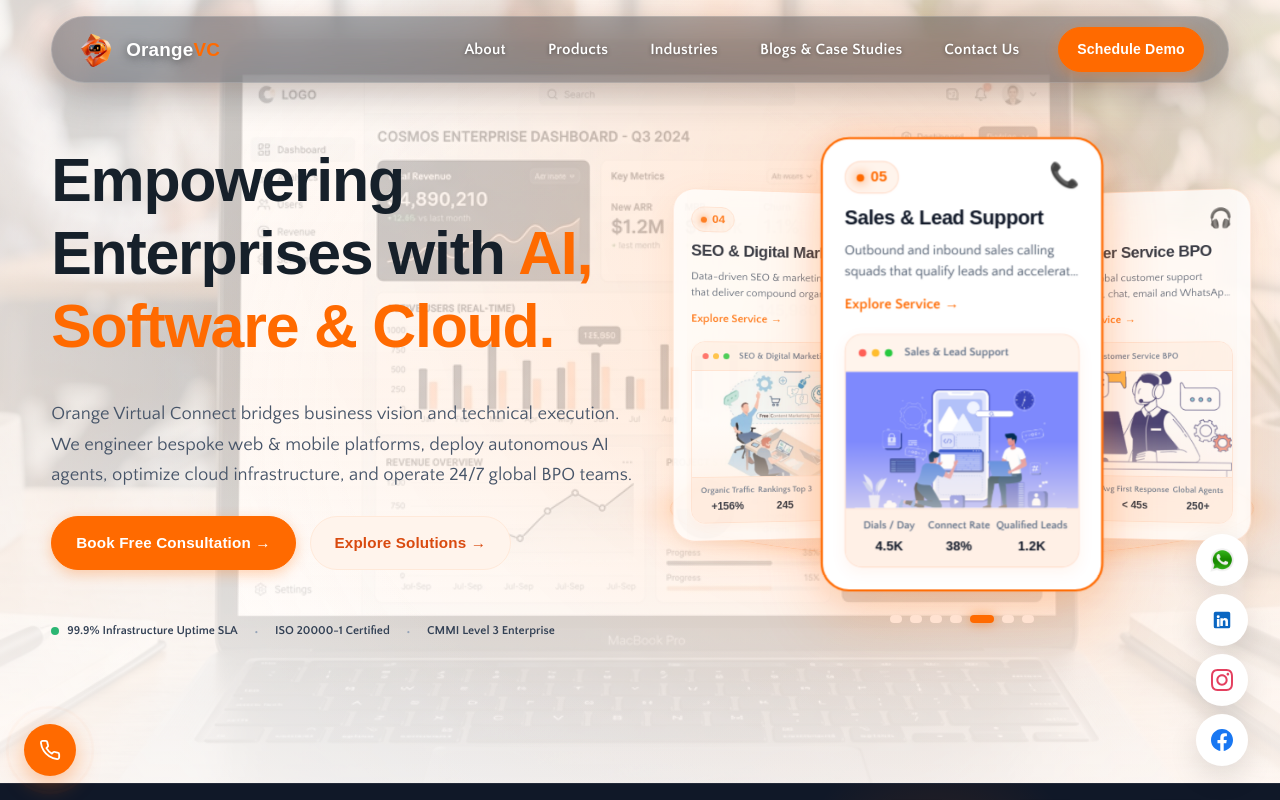
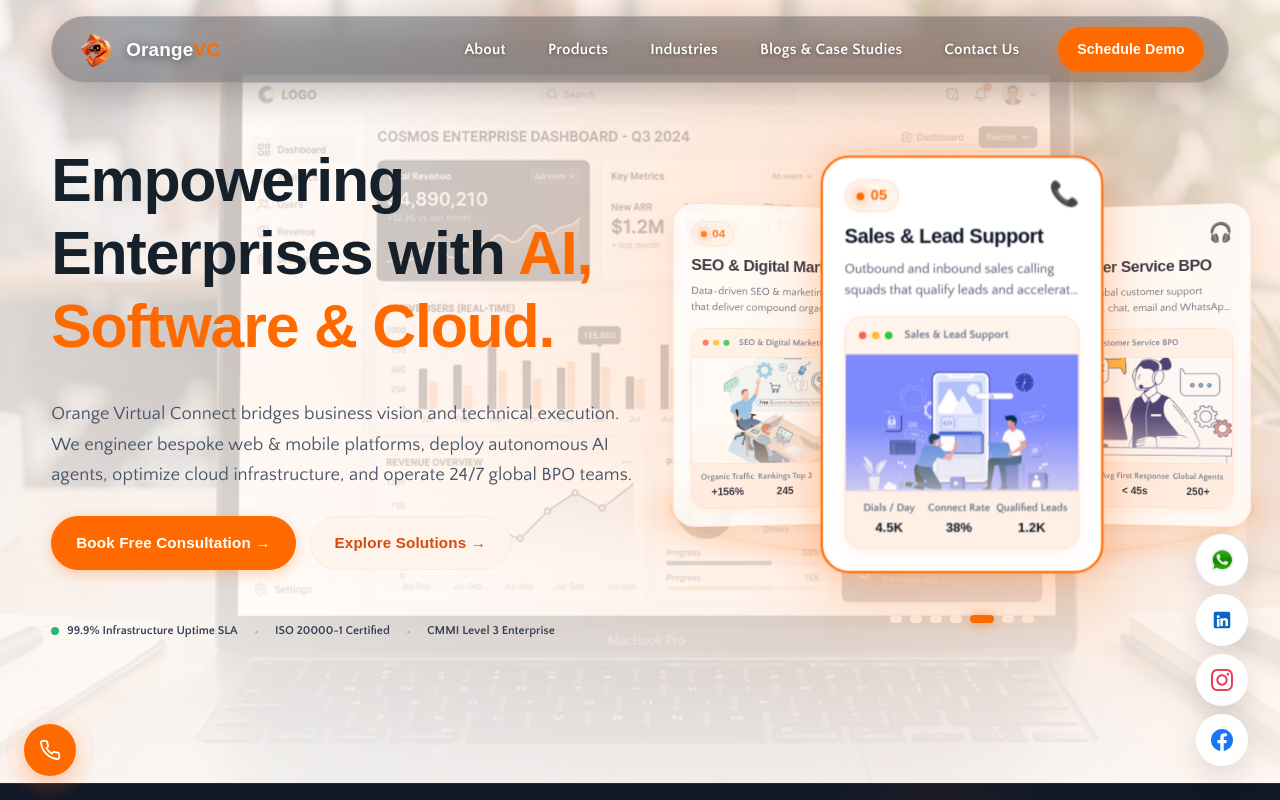
Before and after one commit to VirtualCare14/orangevc_site_main_nextjs, a Next.js app: page / in a window 1280 px wide. Shown: the top 800 px of the page. Built offline with nearby package versions, Linux system fonts and the light colour scheme; a web font is replaced by a local one.

Commit message:
Remove Explore Service link from hero showcase cards

```diff
--- a/components/HeroCardsShowcase.js
+++ b/components/HeroCardsShowcase.js
@@ -154,10 +154,6 @@
               <h3 className="card-title-text">{service.title}</h3>
               <p className="card-desc-text">{service.desc}</p>
 
-              {/* Explore Service Link */}
-              <Link href={service.href} className="card-explore-link">
-                Explore Service <span>&rarr;</span>
-              </Link>
 
               {/* Inner SaaS Window Mockup */}
               <div className="card-saas-window">
```
